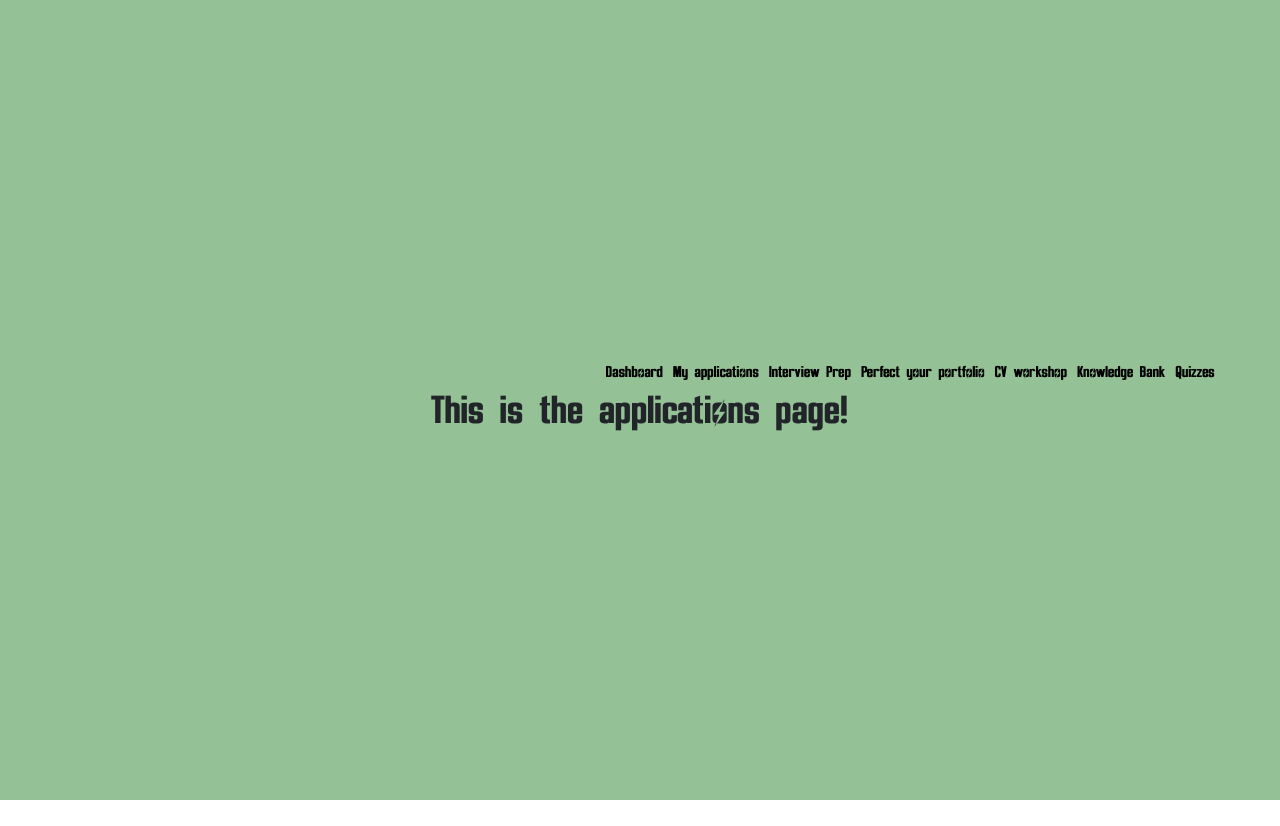
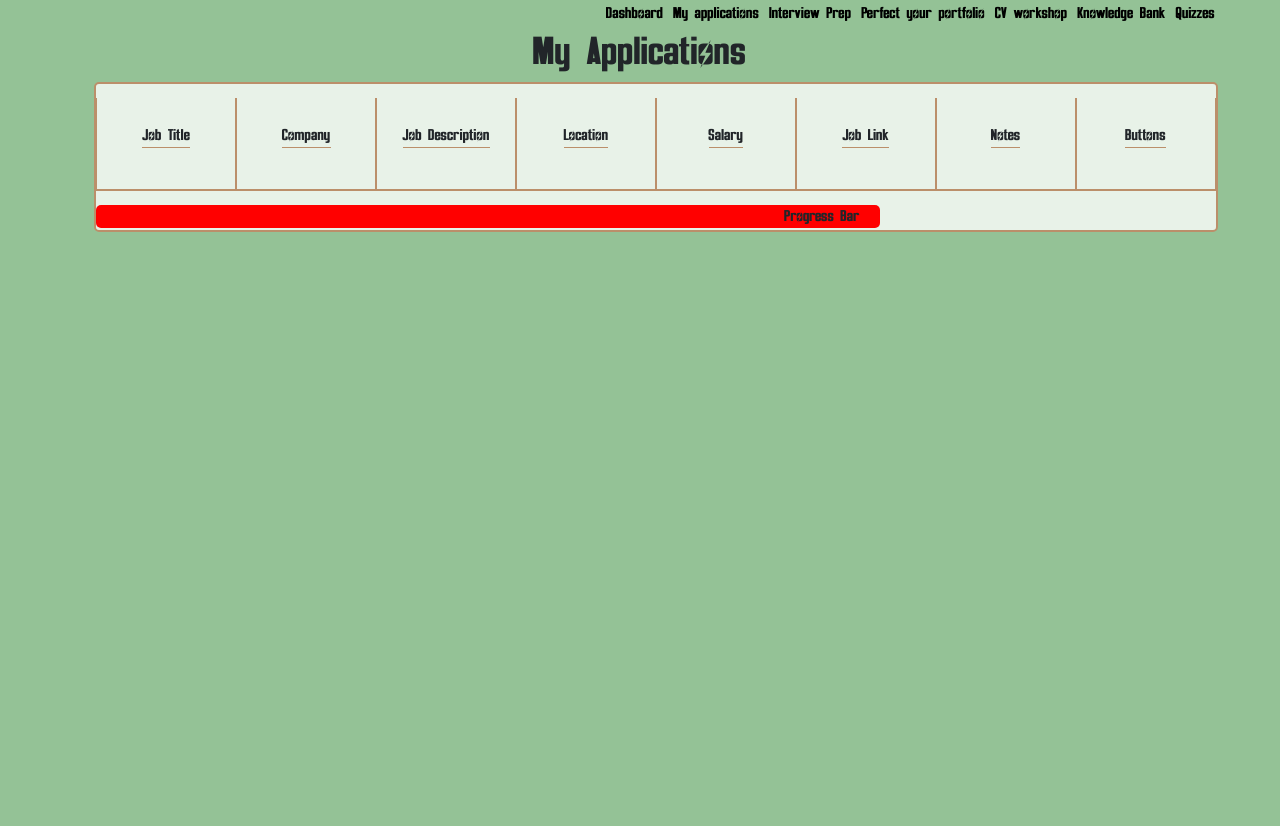
Before and after one commit to SchoolOfCode/bc13_final-project_front-end-cyber-insecure, a React (Create React App) app: page /applications in a window 1280 px wide. Before the commit the page ends 800 px from the top, so only its background shows below. Built offline with nearby package versions, Linux system fonts and the light colour scheme; no server answers; sample sign-in values are in the browser's storage.

Commit message:
css for the application card done

```diff
--- /dev/null
+++ b/src/Components/ApplicationList/Application.js
@@ -0,0 +1,40 @@
+import React from "react";
+
+function Application(props) {
+  return [
+    <div className="application-container">
+      <div className="app-sections">
+        <div className="app-section">
+          <p>Job Title</p>
+        </div>
+        <div className="app-section">
+          <p>Company</p>
+        </div>
+        <div className="app-section">
+          <p>Job Description</p>
+        </div>
+        <div className="app-section">
+          <p>Location</p>
+        </div>
+        <div className="app-section">
+          <p>Salary</p>
+        </div>
+        <div className="app-section">
+          <p>Job Link</p>
+        </div>
+        <div className="app-section">
+          <p>Notes</p>
+        </div>
+        <div className="app-section">
+          <p>Buttons</p>
+        </div>
+      </div>
+      <div className="app-progress-container">
+        <div className="app-progress-bar">
+          <p>Progress Bar</p>
+        </div>
+      </div>
+    </div>,
+  ];
+}
+export default Application;
--- /dev/null
+++ b/src/Components/ApplicationList/ApplicationList.css
@@ -0,0 +1,68 @@
+.applications-container{
+    display: flex;
+    flex-direction: column;
+    min-height: 100vh;
+    align-items: center;
+    /* justify-content: center; */
+    width: 100vw;
+}
+.applications-main{
+    display: flex;
+    flex-direction: column;
+    align-items: center;
+    width: 100%;
+}
+.application-container{
+    display: flex;
+    flex-direction: column;
+    min-width: 90%;
+    align-items: center;
+    justify-content: space-evenly;
+    height: 150px;
+    background-color: rgba(255, 255, 255, 0.784);
+    border-radius: 5px;
+    border: 2px solid #bb8f6a;
+}
+.app-sections{
+    display: flex;
+    width: 100%;
+    height: 80%;
+    align-items: center;
+    justify-content: space-evenly;
+}
+.app-section{
+    display: flex;
+    flex-direction: column;
+    width: 12.5%;
+    height: 80%;
+    align-items: center;
+    justify-content: center;
+    border-left:1px solid #bb8f6a ;
+    border-right:1px solid #bb8f6a;
+    border-bottom:2px solid #bb8f6a ;
+}
+.app-section p{
+    border-bottom: 1px solid #bb8f6a;
+}
+.app-progress-container{
+    display: flex;
+    flex-direction: row;
+    justify-content: left;
+    align-items: center;
+    height: 16%;
+    width: 100%;
+}
+.app-progress-bar{
+    display: flex;
+    align-items: center;
+    justify-content: flex-end;
+    background-color: red;
+    width: 70%;
+    height: 100%;
+    border-radius: 5px;
+}
+.app-progress-bar p{
+    margin-top: 15px;
+    margin-right: 20px;
+    text-align: center;
+}
--- a/src/Components/ApplicationList/ApplicationList.js
+++ b/src/Components/ApplicationList/ApplicationList.js
@@ -1,10 +1,19 @@
 import React from "react";
 import Navbar from '../Navbar/Navbar'
+import "./ApplicationList.css"
+import Application from './Application.js';
 
 function ApplicationList (props){
     return [
         <Navbar/>,
-        <h1>This is the applications page!</h1>
+        <div className="applications-container">
+            <div className="applications-header">
+                <h1>My Applications</h1>
+            </div>
+            <ul className="applications-main">
+                <Application/>
+            </ul>
+        </div>
         ]
 }
 export default ApplicationList
```
